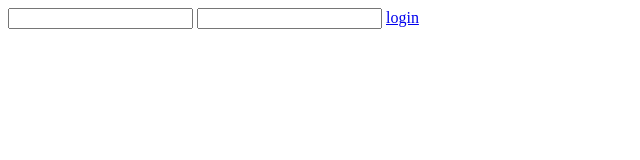
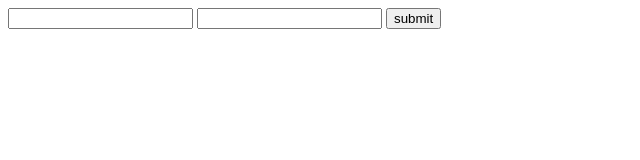
Before and after one commit to chbless/demo, a plain HTML site: page login/login-autocomplete/login.html in a window 1280 px wide. Shown: the whole page, without its empty margins (0-640 px from the left). Drawn offline with Linux system fonts and the light colour scheme.

Commit message:
浏览器登录自动填充问题
浏览器登录自动填充问题

```diff
--- a/login/login-autocomplete/login.html
+++ b/login/login-autocomplete/login.html
@@ -8,7 +8,7 @@
     <form>
         <input type="text">
         <input type="password">
-        <a href="#" id="btn">login</a>
+        <input type="submit" id="btn" value="submit">
     </form>
     <script>
         var btn = document.getElementById('btn');
```
